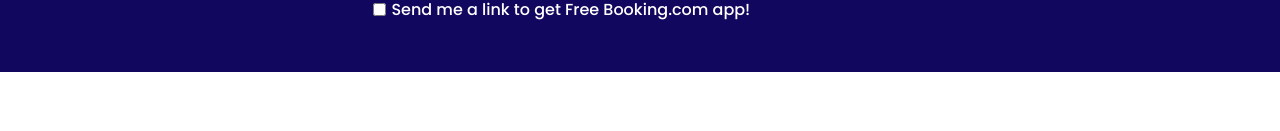
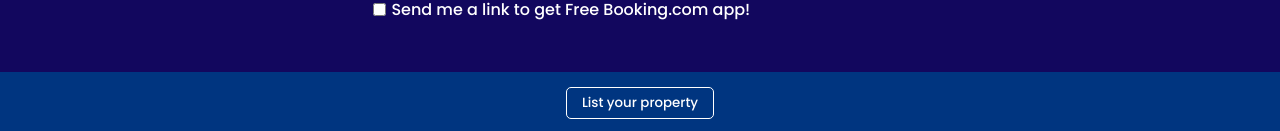
Before and after one commit to Priyatham-Reddy7/booking-app, a React (Vite) app: page / in a window 1280 px wide. Shown: the part 1604-1735 px from the top of the page. Before the commit the page ends 1676 px from the top, so only its background shows below. Built offline with nearby package versions, Linux system fonts and the light colour scheme; the HTML template or start-up script is replaced by a standard one.

Commit message:
Add property listing component

```diff
--- /dev/null
+++ b/src/components/lyp/Lyp.jsx
@@ -0,0 +1,11 @@
+import "./lyp.css"
+
+const Lyp = () => {
+    return (
+        <div className="lypContainer">
+            <button className="lypButton">List your property</button>
+        </div>
+    )
+}
+
+export default Lyp
--- /dev/null
+++ b/src/components/lyp/lyp.css
@@ -0,0 +1,17 @@
+.lypContainer{
+    background-color: #003580;
+    width: 100%;
+    padding: 15px 0px;
+    display: flex;
+    justify-content: center;
+    align-items: center;
+}
+
+.lypButton{
+    padding: 5px 15px;
+    background: none;
+    color: #fff;
+    border: 1px solid #fff;
+    border-radius: 5px;
+    cursor: pointer;
+}
--- a/src/pages/home/Home.jsx
+++ b/src/pages/home/Home.jsx
@@ -5,6 +5,7 @@
 import PropertyList from "../../components/propertyList/PropertyList"
 import FeaturedProperties from "../../components/featuredProperties/FeaturedProperties"
 import MailList from "../../components/mailList/MailList"
+import Lyp from "../../components/lyp/Lyp"
 
 const Home = () => {
     return (
@@ -19,6 +20,7 @@
                 <FeaturedProperties />
                 <MailList />
             </div>
+            <Lyp />
         </>
     )
 }
```
